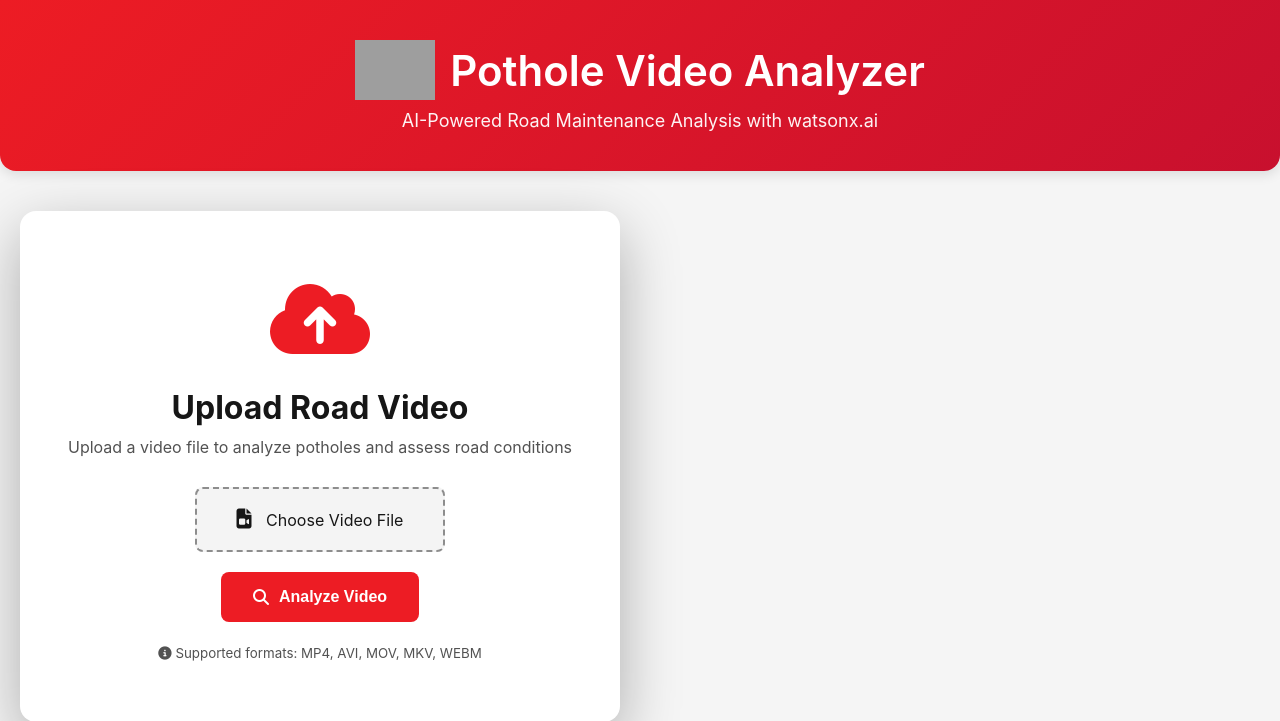
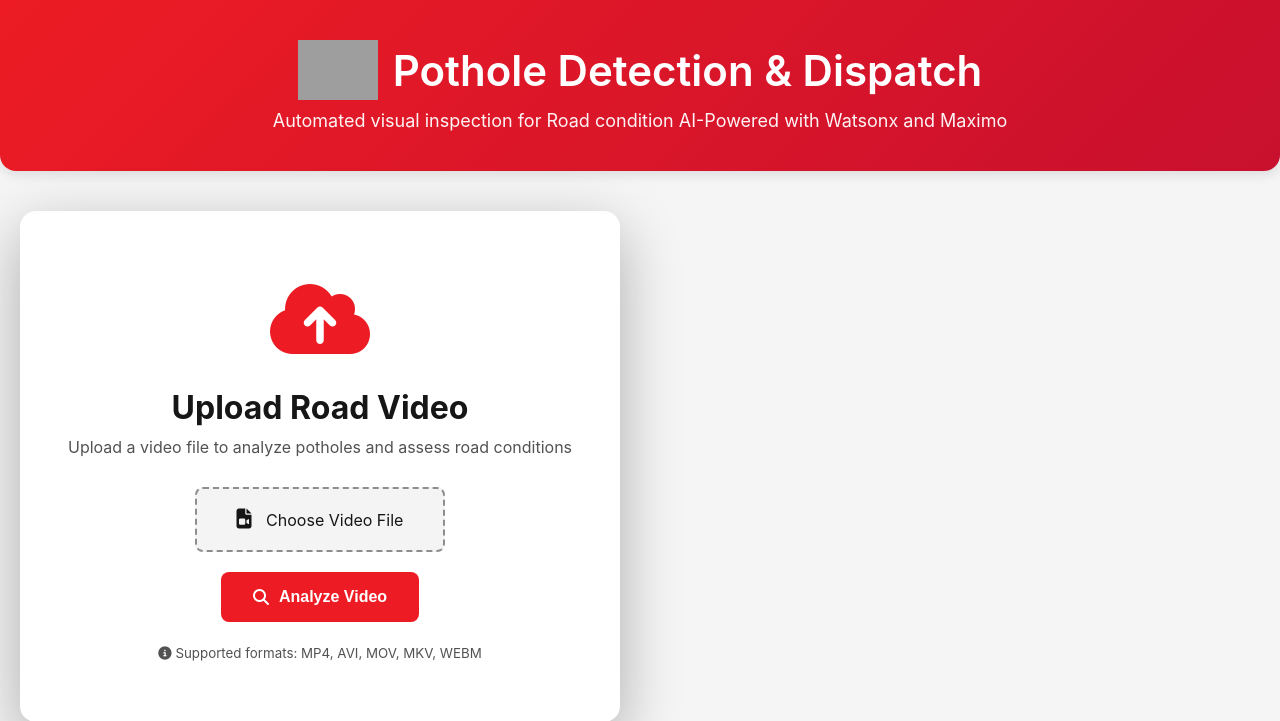
Before and after one commit to Nayef-Abou-Tayoun/pothole-analysis-watsonx, a Flask app: page / in a window 1280 px wide. Shown: the top 721 px of the page. Run offline with Flask 3, Linux system fonts and the light colour scheme; parts of the project's set-up code (start-up, migrations or seed data) failed here and were passed over; grey boxes are pictures that could not be loaded.

Commit message:
Update titles: Pothole Detection & Dispatch and automated visual inspection description

```diff
--- a/src/templates/index.html
+++ b/src/templates/index.html
@@ -3,7 +3,7 @@
 <head>
     <meta charset="UTF-8">
     <meta name="viewport" content="width=device-width, initial-scale=1.0">
-    <title>Pothole Video Analyzer - watsonx.ai</title>
+    <title>Pothole Detection & Dispatch - watsonx.ai</title>
     <link rel="stylesheet" href="{{ url_for('static', filename='css/style.css') }}">
     <link rel="stylesheet" href="https://cdnjs.cloudflare.com/ajax/libs/font-awesome/6.4.0/css/all.min.css">
 </head>
@@ -13,9 +13,9 @@
         <header class="header">
             <div class="logo">
                 <img src="https://cdn.ttc.ca/-/media/Project/TTC/DevProto/Icons/TTC-LOGO.svg?h=80&iar=0&w=130&rev=20c8051f87974a4bb512bc194f617ed3&hash=8781C63BF2C55CCC84255EE6D350EB19" alt="TTC Logo" class="ttc-logo">
-                <h1>Pothole Video Analyzer</h1>
+                <h1>Pothole Detection & Dispatch</h1>
             </div>
-            <p class="subtitle">AI-Powered Road Maintenance Analysis with watsonx.ai</p>
+            <p class="subtitle">Automated visual inspection for Road condition AI-Powered with Watsonx and Maximo</p>
         </header>
 
         <!-- Upload Section -->
```
